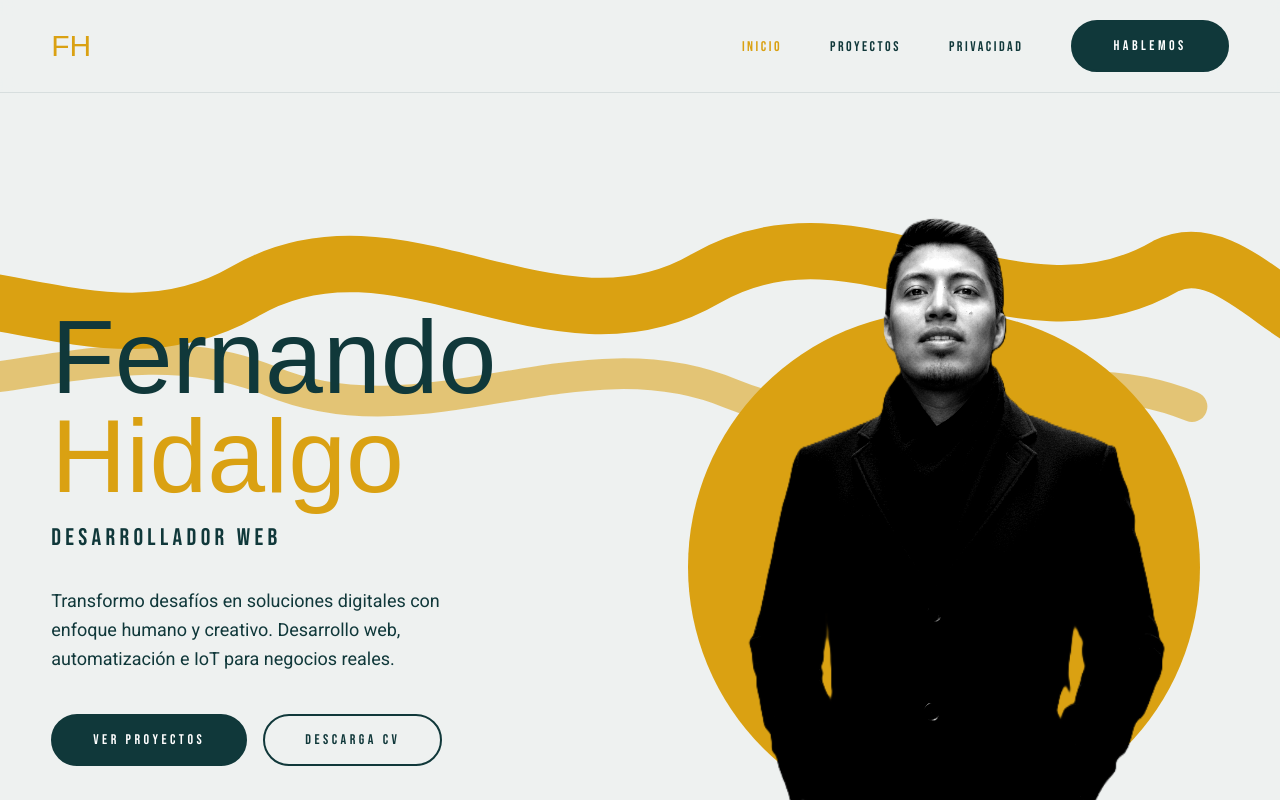
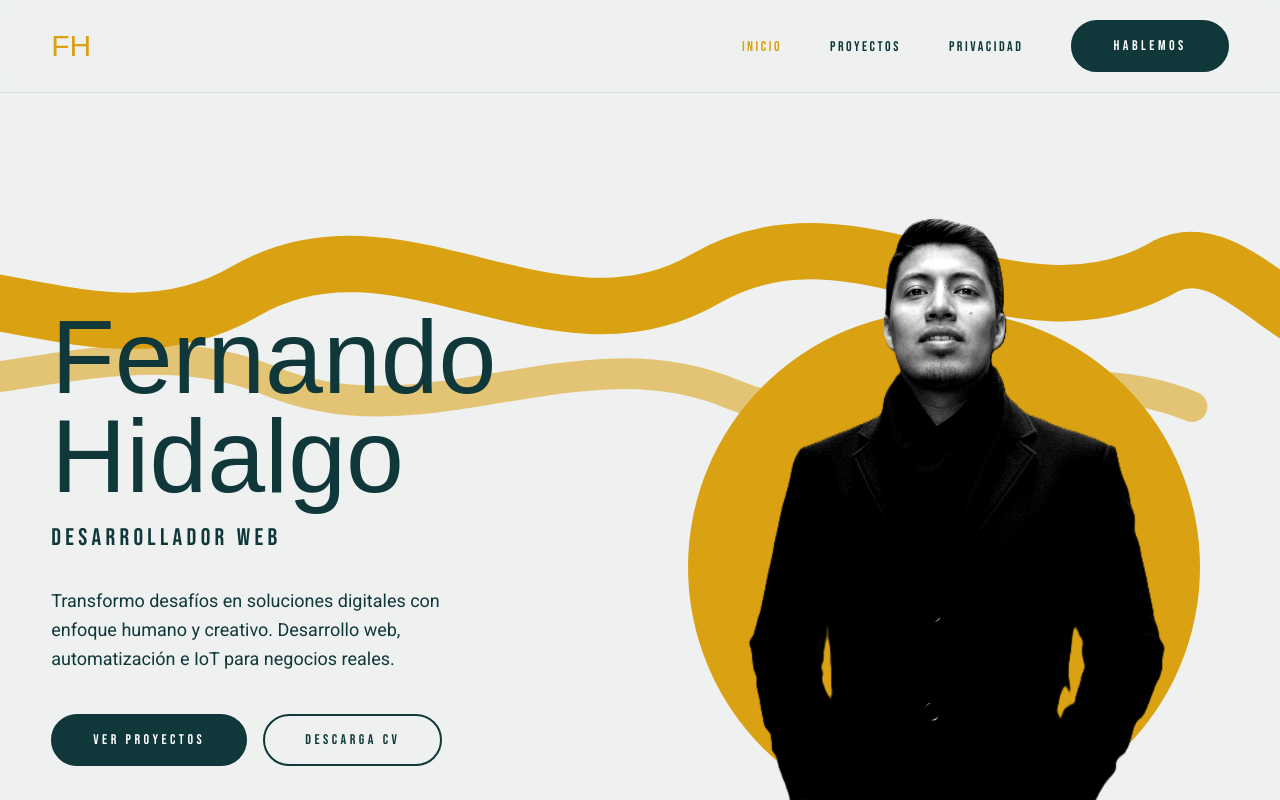
Before and after one commit to Ferchozo/Ferchozo, a Next.js app: page / in a window 1280 px wide. Shown: the top 800 px of the page. Built offline with nearby package versions, Linux system fonts and the light colour scheme; a web font is replaced by a local one.

Commit message:
Unifica color de Fernando y Hidalgo en el hero
Co-authored-by: Fernando Hidalgo <Ferchozo@users.noreply.github.com>

```diff
--- a/src/app/page.tsx
+++ b/src/app/page.tsx
@@ -14,7 +14,7 @@ export default function HomePage() {
           <div className="flex-1 lg:max-w-xl">
             <h1 className="title-hero-name mb-4">
               Fernando
-              <span className="block text-brand-pink">Hidalgo</span>
+              <span className="block">Hidalgo</span>
             </h1>
             <p className="font-nav mb-8 text-xl uppercase tracking-[0.35em] text-ink-black md:text-2xl">
               Desarrollador Web
```
